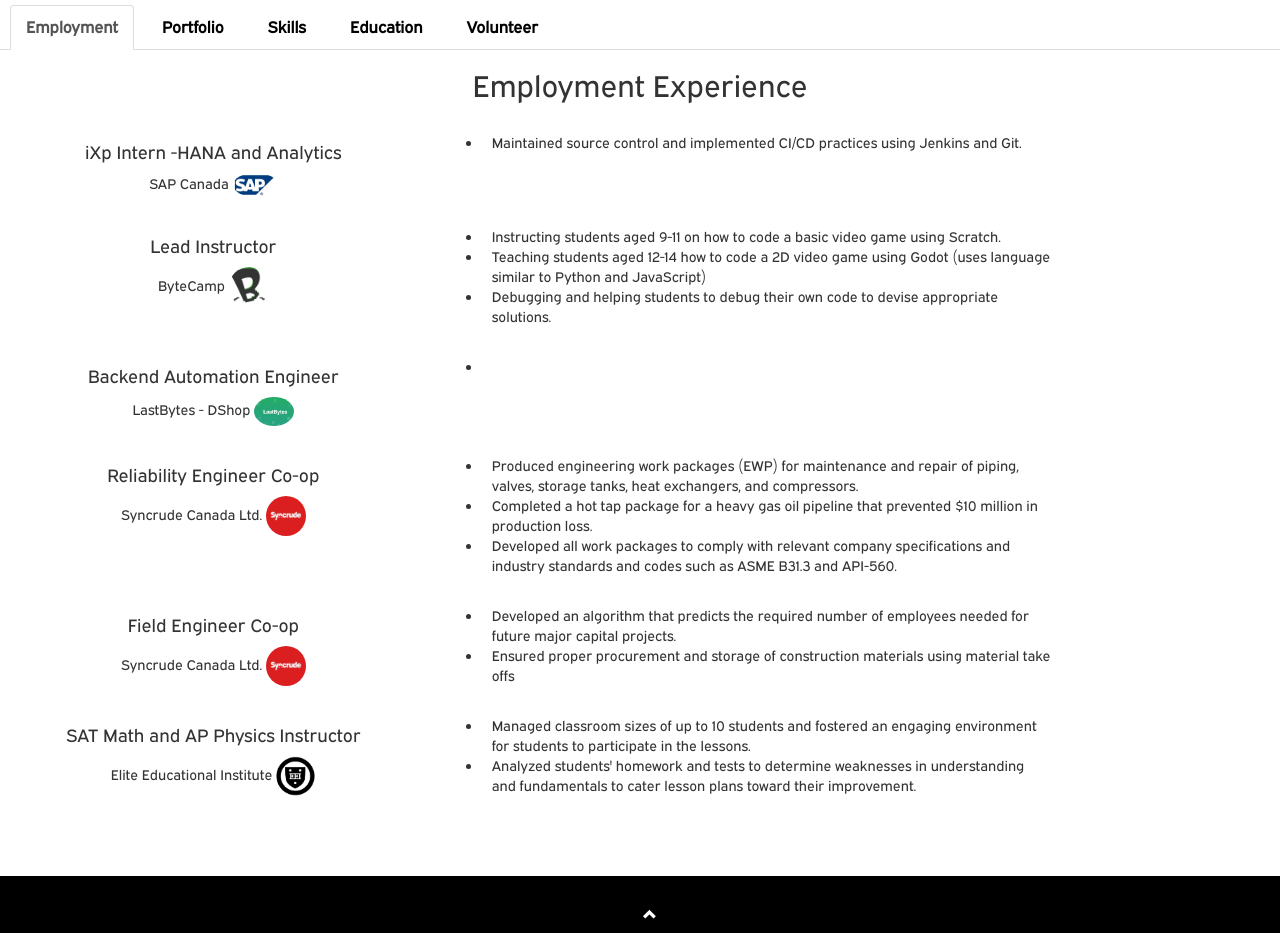
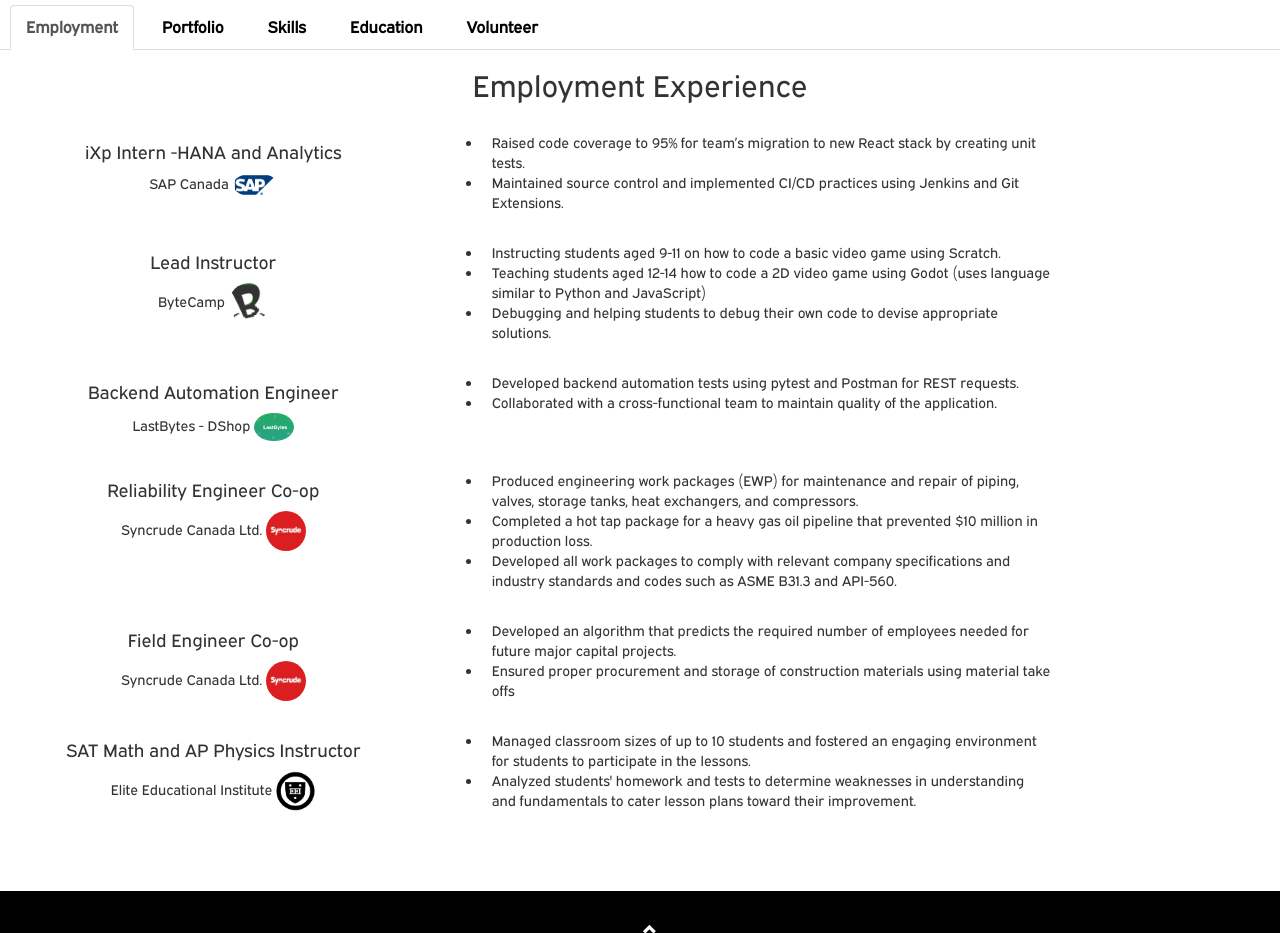
Before and after one commit to youngk313/youngk313.github.io, a plain HTML site: page index.html in a window 1280 px wide. Shown: the part 1080-2013 px from the top of the page. Drawn offline with nearby package versions, Linux system fonts and the light colour scheme.

Commit message:
job update

```diff
--- a/index.html
+++ b/index.html
@@ -89,7 +89,8 @@
         </div>
         <div id = "achievements0" class = "col-sm-6 text-left">
           <ul>
-            <li>Maintained source control and implemented CI/CD practices using Jenkins and Git.</li>
+            <li>Raised code coverage to 95% for team’s migration to new React stack by creating unit tests.</li>
+            <li>Maintained source control and implemented CI/CD practices using Jenkins and Git Extensions.</li>
           </ul>
         </div>
       </div>
@@ -118,7 +119,8 @@
 
         <div id = "achievements2" class = "col-sm-6 text-left">
           <ul>
-            <li></li>
+            <li>Developed backend automation tests using pytest and Postman for REST requests.</li>
+            <li>Collaborated with a cross-functional team to maintain quality of the application.</li>
           </ul>
         </div>
       </div>
```
